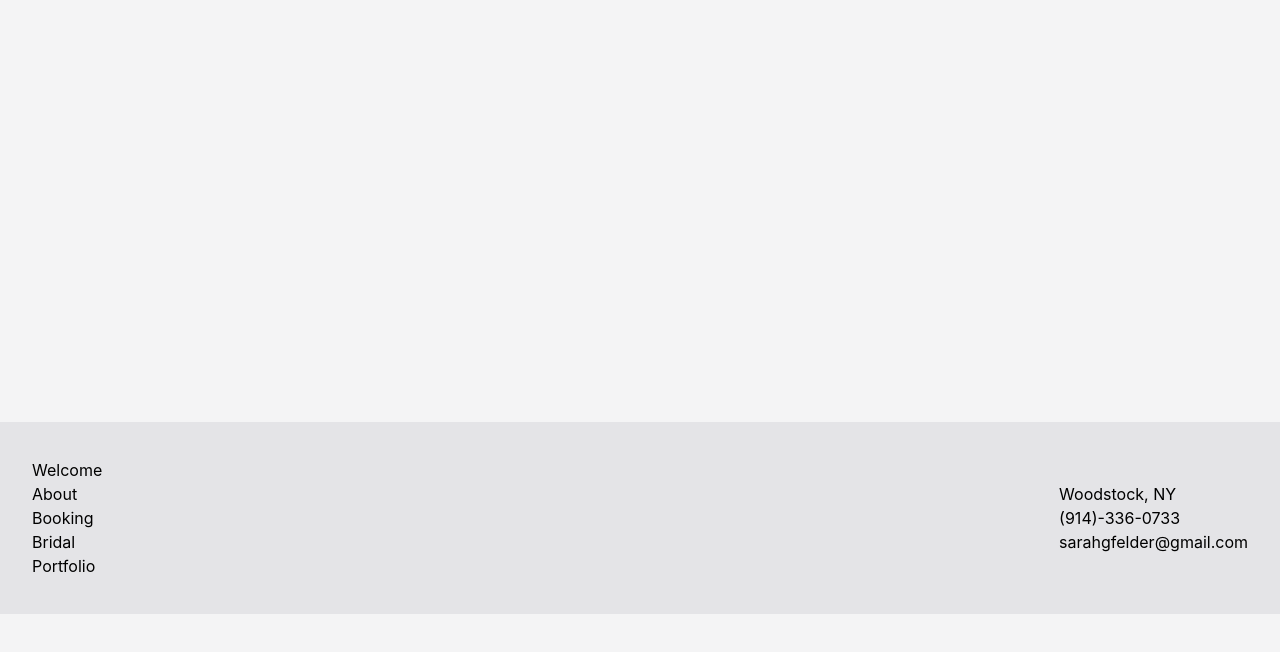
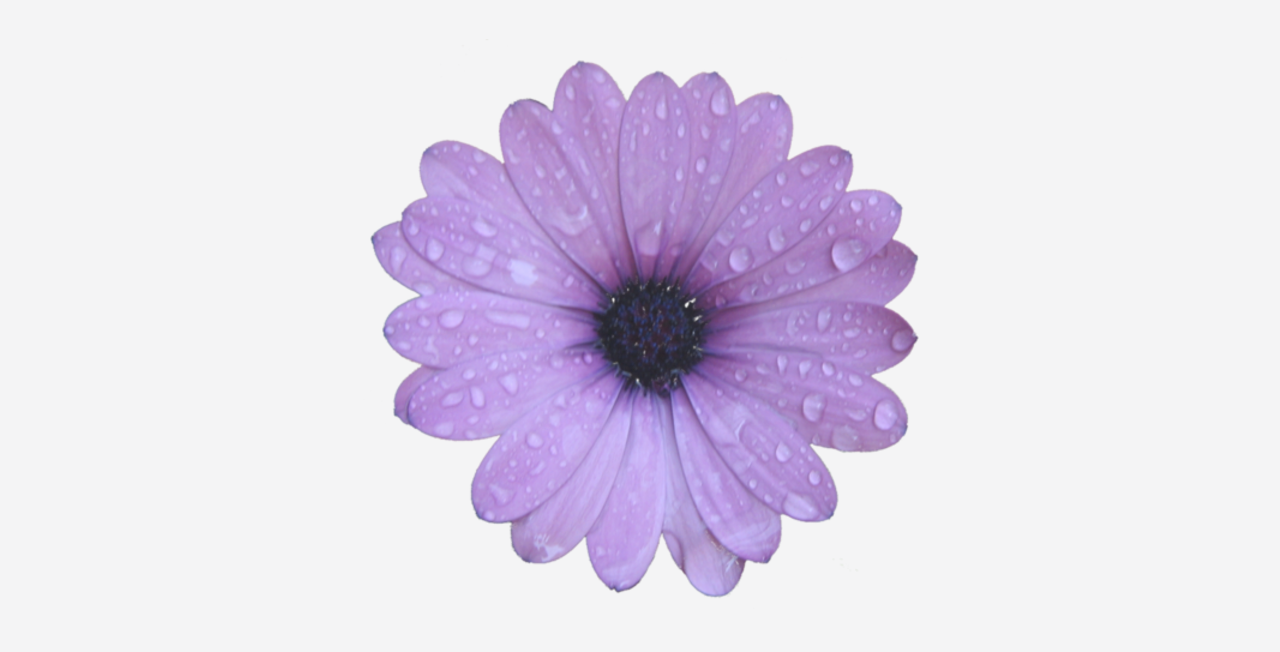
Before and after one commit to ImmanuelCurrah/Hudson-Makeup, a React (Create React App) app in the folder client/: page /portfolio in a window 1280 px wide. Shown: the part 578-1230 px from the top of the page. Before the commit the page ends 1192 px from the top, so only its background shows below. Built offline with nearby package versions, Linux system fonts and the light colour scheme.

Commit message:
adding a flower image to the portfolio page

```diff
--- a/client/src/screens/portfolio/Portfolio.jsx
+++ b/client/src/screens/portfolio/Portfolio.jsx
@@ -1,5 +1,6 @@
 import Layout from "../../components/layout/Layout";
 import { pictures } from "../../assets/portfolio-data/portfolioData";
+import flower from "../../assets/loading/flower.png";
 import Button from "../../UI/button/Button";
 
 export default function Portfolio(props) {
@@ -15,6 +16,7 @@ export default function Portfolio(props) {
         <div className="font-IBM-Plex-Serif text-2xl m-48">
           Pictures coming soon!
         </div>
+        <img className="animate-pulse" src={flower} alt="a purple flower" />
         <div className="h-96"></div>
       </Layout>
     );
```
Also changed, not shown: client/src/assets/loading/flower.png (added).
